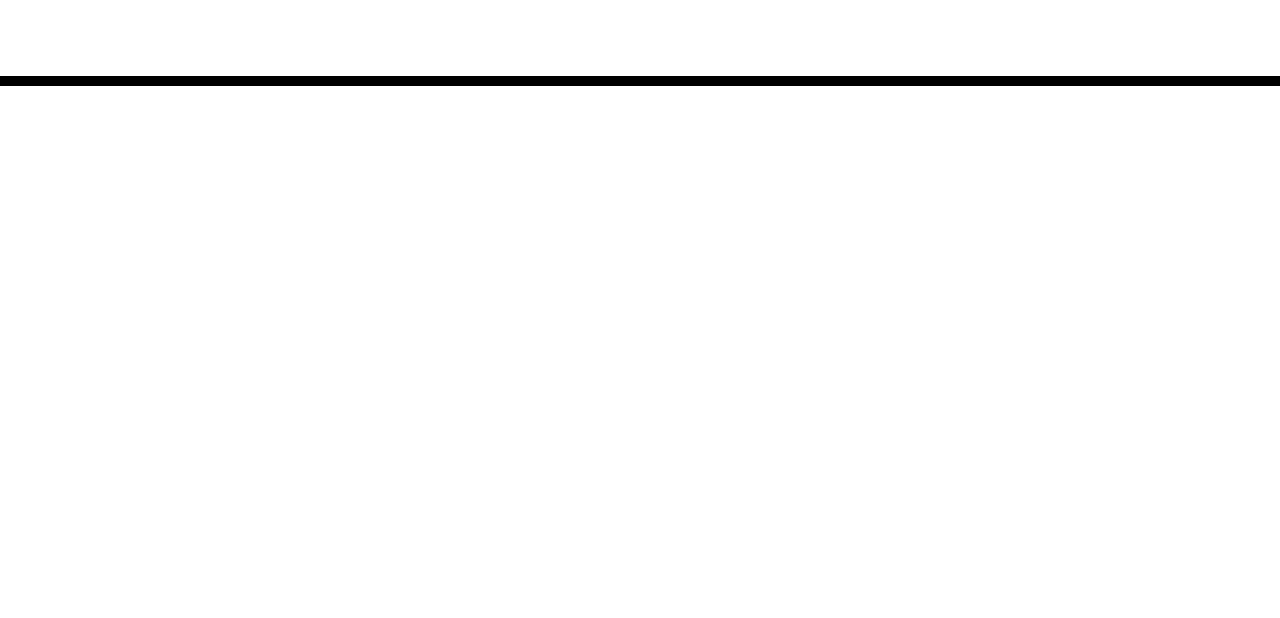
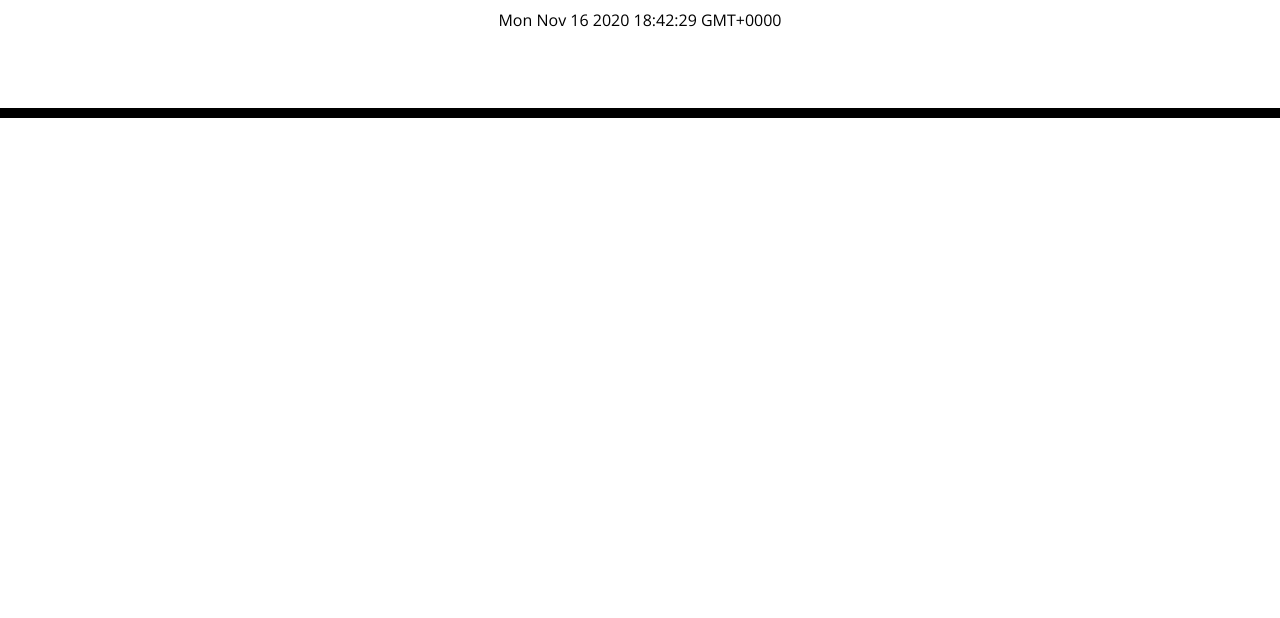
Before and after one commit to traceysaada/Work-Day-Scheduler, a plain HTML site: page index.html in a window 1280 px wide. Shown: the part 182-800 px from the top of the page. Drawn offline with nearby package versions, Linux system fonts and the light colour scheme.

Commit message:
set up moment js

```diff
--- a/index.html
+++ b/index.html
@@ -26,13 +26,14 @@
     <header class="jumbotron">
       <h1 class="display-3">Work Day Scheduler</h1>
       <p class="lead">A simple calendar app for scheduling your work day</p>
+      <p id="currentDateAndTime"></p>
       <p id="currentDay" class="lead"></p>
     </header>
     <div class="container">
       <!-- Timeblocks go here -->
     </div>
-
     <script src="https://cdnjs.cloudflare.com/ajax/libs/jquery/3.2.1/jquery.min.js"></script>
     <script src="https://cdnjs.cloudflare.com/ajax/libs/moment.js/2.24.0/moment.min.js"></script>
+    <script src="script.js"></script>
   </body>
 </html>
--- /dev/null
+++ b/script.js
@@ -0,0 +1,7 @@
+$(document).ready(function(){
+
+    var displayCurrentDateAndTime = document.getElementById("currentDateAndTime");
+    var now = moment();
+    var presentHour = moment().hours();
+    displayCurrentDateAndTime.textContent = now;
+})
```
